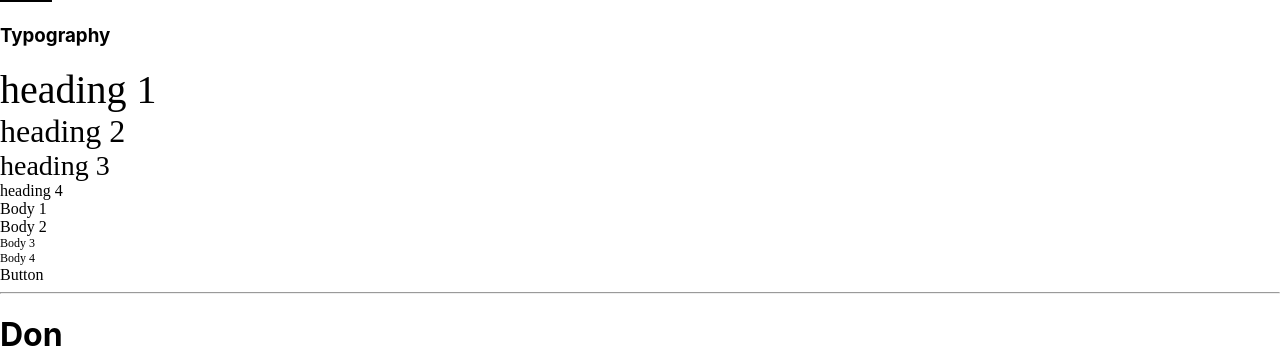
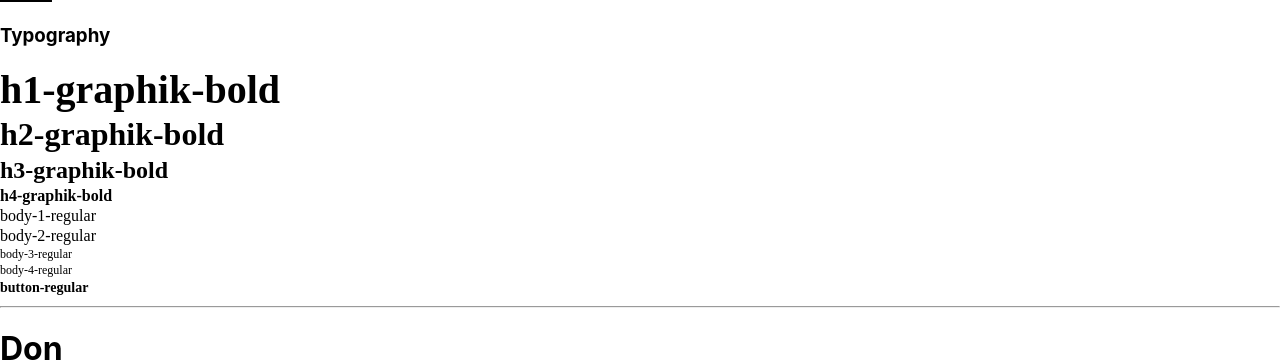
Before and after one commit to dacosio/integrated-project, a React (Create React App) app: page /testComponent in a window 1280 px wide. Shown: the part 124-486 px from the top of the page. Built offline with nearby package versions, Linux system fonts and the light colour scheme; no server answers.

Commit message:
feature/typography

```diff
--- a/src/TestingComponents/Yuki.js
+++ b/src/TestingComponents/Yuki.js
@@ -1,44 +1,5 @@
 import React from "react";
 import Typography from "../components/base/Typography/Typography";
-
-const typographyStyles = {
-  h1: {
-    fontSize: "40px",
-    fontFamily: "Graphik Bold",
-  },
-  h2: {
-    fontSize: "32px",
-    fontFamily: "Graphik Bold",
-  },
-  h3: {
-    fontSize: "28px",
-    fontFamily: "Graphik Bold",
-  },
-  h4: {
-    fontSize: "16px",
-    fontFamily: "Graphik Bold",
-  },
-  body1: {
-    fontSize: "16px",
-    fontFamily: "Graphik Medium",
-  },
-  body2: {
-    fontSize: "16px",
-    fontFamily: "Graphik Regular",
-  },
-  body3: {
-    fontSize: "12px",
-    fontFamily: "Graphil Medium",
-  },
-  body4: {
-    fontSize: "12px",
-    fontFamily: "Graphik Regular",
-  },
-  button: {
-    fontSize: "16px",
-    fontFamily: "Graphik Semiold",
-  },
-};
 
 const Yuki = () => {
   return (
@@ -46,15 +7,15 @@ const Yuki = () => {
       <section>
         <h1 style={{ textDecoration: "underline" }}>Yuki</h1>
         <h3>Typography</h3>
-        <div style={typographyStyles.h1}>heading 1</div>
-        <div style={typographyStyles.h2}>heading 2</div>
-        <div style={typographyStyles.h3}>heading 3</div>
-        <div style={typographyStyles.h4}>heading 4</div>
-        <div style={typographyStyles.body1}>Body 1</div>
-        <div style={typographyStyles.body2}>Body 2</div>
-        <div style={typographyStyles.body3}>Body 3</div>
-        <div style={typographyStyles.body4}>Body 4</div>
-        <div style={typographyStyles.button}>Button</div>
+        <Typography className="h1-graphik-bold">h1-graphik-bold</Typography>
+        <Typography className="h2-graphik-bold">h2-graphik-bold</Typography>
+        <Typography className="h3-graphik-bold">h3-graphik-bold</Typography>
+        <Typography className="h4-graphik-bold">h4-graphik-bold</Typography>
+        <Typography className="body-1-regular">body-1-regular</Typography>
+        <Typography className="body-2-regular">body-2-regular</Typography>
+        <Typography className="body-3-regular">body-3-regular</Typography>
+        <Typography className="body-4-regular">body-4-regular</Typography>
+        <Typography className="button-regular">button-regular</Typography>
         <hr />
       </section>
     </div>
--- a/src/components/base/Typography/Typography.jsx
+++ b/src/components/base/Typography/Typography.jsx
@@ -5,17 +5,11 @@ import "./typography.css";
  * Primary UI component for user interaction
  */
 
-const Typography = ({ children, style, ...props }) => {
-
-  const fontWeights = {
-    Regular: '400',
-    Medium: '500',
-    Black: '900'
-  };
+const Typography = ({ children, className, ...props }) => {
 
 
   return (
-    <div style={style} {...props}>
+    <div class={className} {...props}>
       {children}
     </div>
   );
--- a/src/components/base/Typography/typography.css
+++ b/src/components/base/Typography/typography.css
@@ -0,0 +1,71 @@
+.h1-graphik-bold {
+  font-family: "Graphik";
+  font-style: normal;
+  font-weight: 700;
+  font-size: 40px;
+  line-height: 48px;
+}
+
+.h2-graphik-bold {
+  font-family: "Graphik";
+  font-style: normal;
+  font-weight: 900;
+  font-size: 32px;
+  line-height: 40px;
+}
+
+.h3-graphik-bold {
+  font-family: "Graphik";
+  font-style: normal;
+  font-weight: 700;
+  font-size: 24px;
+  line-height: 32px;
+}
+
+.h4-graphik-bold {
+  font-family: "Graphik";
+  font-style: normal;
+  font-weight: 700;
+  font-size: 16px;
+  line-height: 20px;
+}
+
+.body-1-regular {
+  font-family: "Graphik";
+  font-style: normal;
+  font-weight: 500;
+  font-size: 16px;
+  line-height: 20px;
+}
+
+.body-2-regular {
+  font-family: "Graphik";
+  font-style: normal;
+  font-weight: 400;
+  font-size: 16px;
+  line-height: 20px;
+}
+
+.body-3-regular {
+  font-family: "Graphik";
+  font-style: normal;
+  font-weight: 500;
+  font-size: 12px;
+  line-height: 16px;
+}
+
+.body-4-regular {
+  font-family: "Graphik";
+  font-style: normal;
+  font-weight: 400;
+  font-size: 12px;
+  line-height: 16px;
+}
+
+.button-regular {
+  font-family: "Graphik";
+  font-style: normal;
+  font-weight: 600;
+  font-size: 14px;
+  line-height: 20px;
+}
```
